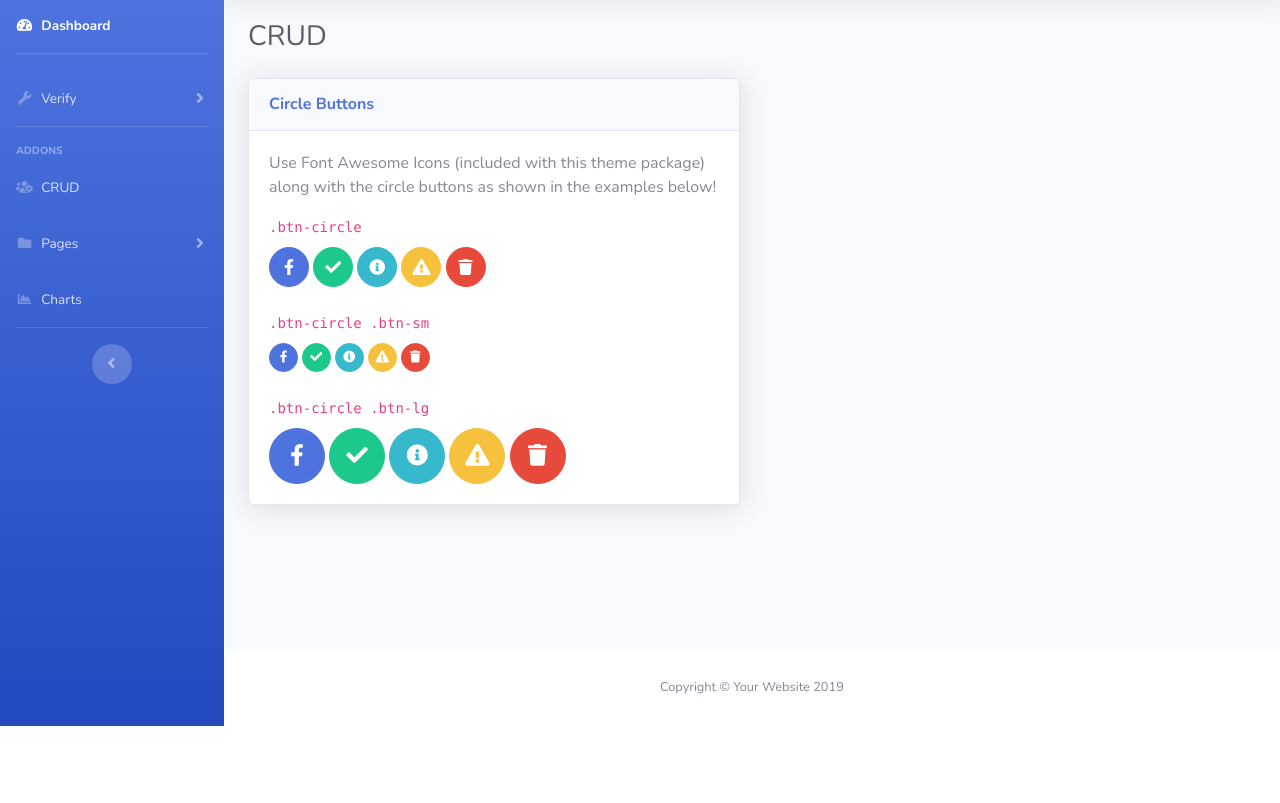
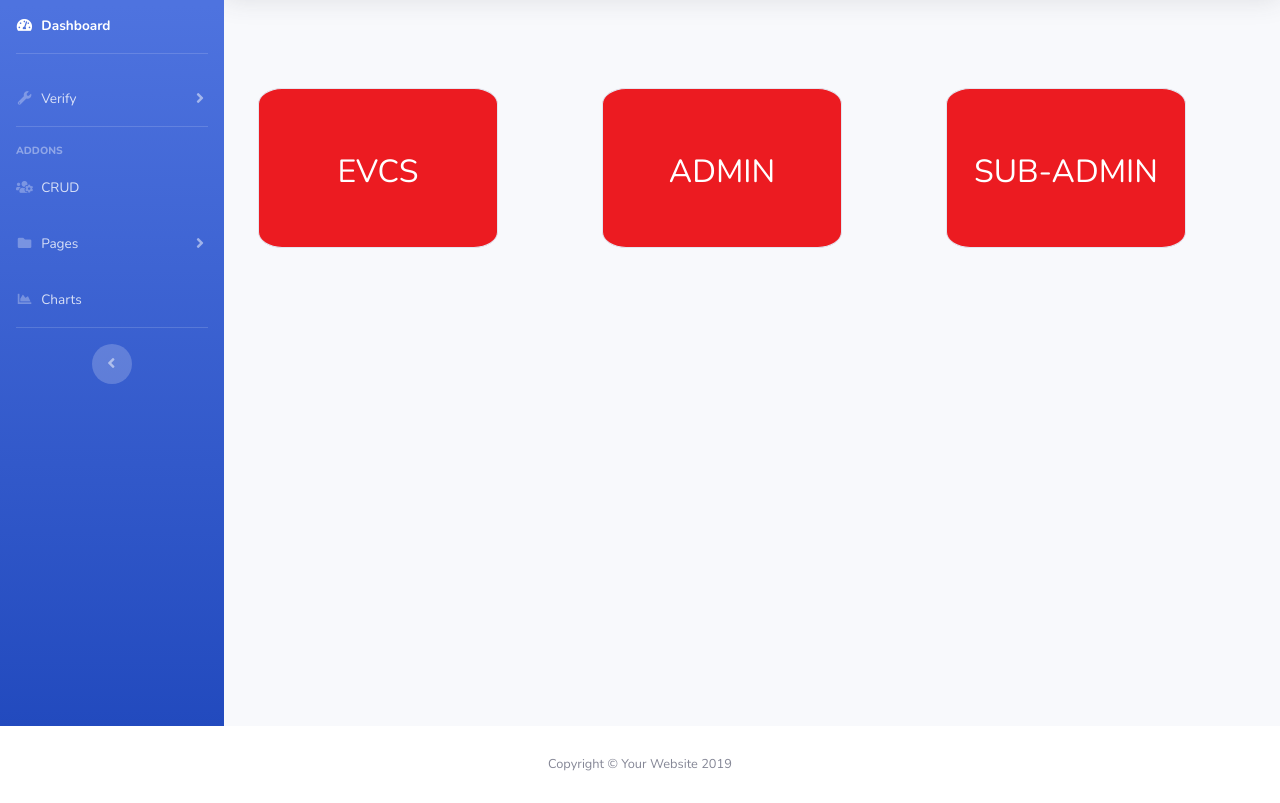
Before and after one commit to gursidak/Evcs_adminPanel, a plain HTML site: page crud.html in a window 1280 px wide. Shown: the part 74-877 px from the top of the page. Before the commit the page ends 800 px from the top, so only its background shows below. Drawn offline with nearby package versions, Linux system fonts and the light colour scheme.

Commit message:
added CRUD cards

```diff
--- a/crud.html
+++ b/crud.html
@@ -19,6 +19,24 @@
 
         <!-- Custom styles for this template-->
         <link href="css/sb-admin-2.min.css" rel="stylesheet">
+
+        <style>
+            .crudCards{
+                background-color: #EC1B21;
+                color:white;
+
+            }
+            .crudCards h2{
+                color:white;
+                text-decoration: none;
+            }
+            .crudCards a:hover{
+                text-decoration: none;
+                font-size: small;
+
+            }
+
+        </style>
 
     </head>
 
@@ -343,78 +361,56 @@
                     <div class="container">
 
                         <!-- Page Heading -->
-                        <h1 class="h3 mb-4 text-gray-800">CRUD</h1>
+                        <h1 class="h3 mb-4 text-gray-100">CRUD</h1>
 
                         <div class="row">
 
-                            <div class="col-lg-6">
 
                                 <!-- Circle Buttons -->
-                                <div class="card shadow mb-4">
-                                    <div class="card-header py-3">
-                                        <h6 class="m-0 font-weight-bold text-primary">Circle Buttons</h6>
-                                    </div>
-                                    <div class="card-body">
+
+                                    <!-- <div class="card-body">
                                         <p>Use Font Awesome Icons (included with this theme package) along with the
                                             circle buttons as shown in the examples below!</p>
                                         <!-- Circle Buttons (Default) -->
-                                        <div class="mb-2">
-                                            <code>.btn-circle</code>
-                                        </div>
-                                        <a href="#" class="btn btn-primary btn-circle">
-                                            <i class="fab fa-facebook-f"></i>
-                                        </a>
-                                        <a href="#" class="btn btn-success btn-circle">
-                                            <i class="fas fa-check"></i>
-                                        </a>
-                                        <a href="#" class="btn btn-info btn-circle">
-                                            <i class="fas fa-info-circle"></i>
-                                        </a>
-                                        <a href="#" class="btn btn-warning btn-circle">
-                                            <i class="fas fa-exclamation-triangle"></i>
-                                        </a>
-                                        <a href="#" class="btn btn-danger btn-circle">
-                                            <i class="fas fa-trash"></i>
-                                        </a>
-                                        <!-- Circle Buttons (Small) -->
-                                        <div class="mt-4 mb-2">
-                                            <code>.btn-circle .btn-sm</code>
-                                        </div>
-                                        <a href="#" class="btn btn-primary btn-circle btn-sm">
-                                            <i class="fab fa-facebook-f"></i>
-                                        </a>
-                                        <a href="#" class="btn btn-success btn-circle btn-sm">
-                                            <i class="fas fa-check"></i>
-                                        </a>
-                                        <a href="#" class="btn btn-info btn-circle btn-sm">
-                                            <i class="fas fa-info-circle"></i>
-                                        </a>
-                                        <a href="#" class="btn btn-warning btn-circle btn-sm">
-                                            <i class="fas fa-exclamation-triangle"></i>
-                                        </a>
-                                        <a href="#" class="btn btn-danger btn-circle btn-sm">
-                                            <i class="fas fa-trash"></i>
-                                        </a>
-                                        <!-- Circle Buttons (Large) -->
-                                        <div class="mt-4 mb-2">
-                                            <code>.btn-circle .btn-lg</code>
-                                        </div>
-                                        <a href="#" class="btn btn-primary btn-circle btn-lg">
-                                            <i class="fab fa-facebook-f"></i>
-                                        </a>
-                                        <a href="#" class="btn btn-success btn-circle btn-lg">
-                                            <i class="fas fa-check"></i>
-                                        </a>
-                                        <a href="#" class="btn btn-info btn-circle btn-lg">
-                                            <i class="fas fa-info-circle"></i>
-                                        </a>
-                                        <a href="#" class="btn btn-warning btn-circle btn-lg">
-                                            <i class="fas fa-exclamation-triangle"></i>
-                                        </a>
-                                        <a href="#" class="btn btn-danger btn-circle btn-lg">
-                                            <i class="fas fa-trash"></i>
-                                        </a>
+
+
+
+                                        <!-- card1 -->
+
+                                <div class="col-lg-4">
+                                    <div class="card crudCards" style="width: 15rem; height : 10rem; border-radius: 10%; margin : 10px; ">
+                                            <a href="index.html">
+                                                <div class="card-body" style="text-align: center; padding-top: 4rem;">
+                                                <h2>EVCS</h2>
+                                                </div>
+                                            </a>
                                     </div>
+                                </div>
+
+                                <!-- card 2 -->
+
+                                <div class="col-lg-4">
+                                    <div class="card crudCards" style="width: 15rem; height : 10rem; border-radius: 10%; margin : 10px; ">
+                                            <a href="index.html">
+                                                <div class="card-body" style="text-align: center; padding-top: 4rem;">
+                                                <h2>ADMIN</h2>
+                                                </div>
+                                            </a>
+                                    </div>
+                                </div>
+
+                                <!-- card 3 -->
+
+                                <div class="col-lg-4">
+                                    <div class="card crudCards" style="width: 15rem; height : 10rem; border-radius: 10%; margin : 10px; ">
+                                            <a href="index.html">
+                                                <div class="card-body" style="text-align: center; padding-top: 4rem;">
+                                                <h2>SUB-ADMIN</h2>
+                                                </div>
+                                            </a>
+                                    </div>
+                                </div>
+
                                 </div>
                             </div>
                         </div>
--- a/vendor/fontawesome-free/package.json
+++ b/vendor/fontawesome-free/package.json
@@ -2,7 +2,7 @@
   "_args": [
     [
       "@fortawesome/fontawesome-free@5.10.2",
-      "C:\\Users\\shiva\\Desktop\\latest\\Evcs_adminPanel"
+      "/media/sid/C8AEBD39AEBD213C/git_repositeries/Evcs_adminPanel"
     ]
   ],
   "_from": "@fortawesome/fontawesome-free@5.10.2",
@@ -27,7 +27,7 @@
   ],
   "_resolved": "https://registry.npmjs.org/@fortawesome/fontawesome-free/-/fontawesome-free-5.10.2.tgz",
   "_spec": "5.10.2",
-  "_where": "C:\\Users\\shiva\\Desktop\\latest\\Evcs_adminPanel",
+  "_where": "/media/sid/C8AEBD39AEBD213C/git_repositeries/Evcs_adminPanel",
   "author": {
     "name": "Dave Gandy",
     "email": "dave@fontawesome.com",
```
Also changed, not shown: css/sb-admin-2.css, css/sb-admin-2.min.css.
